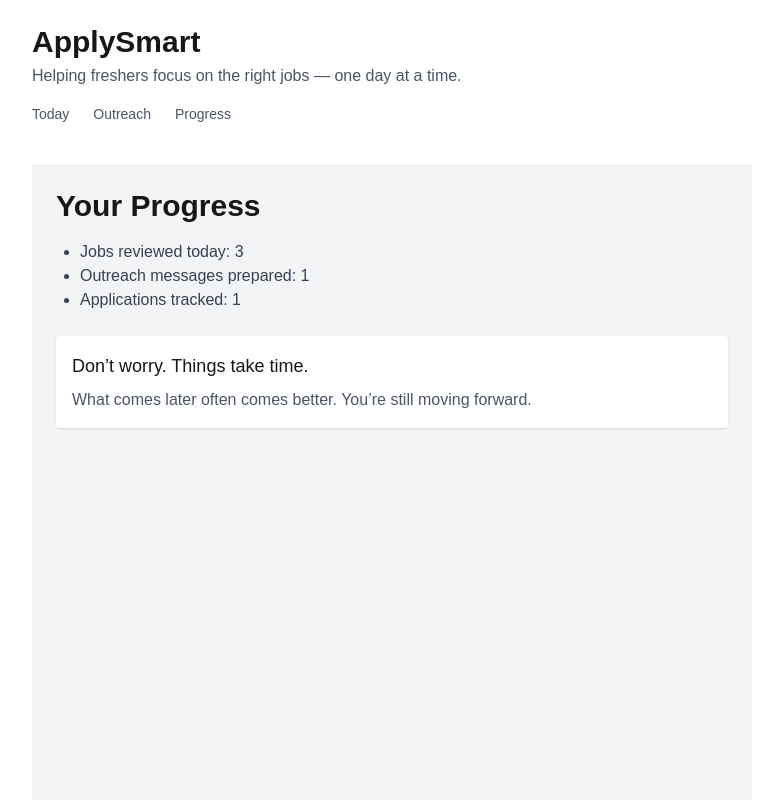
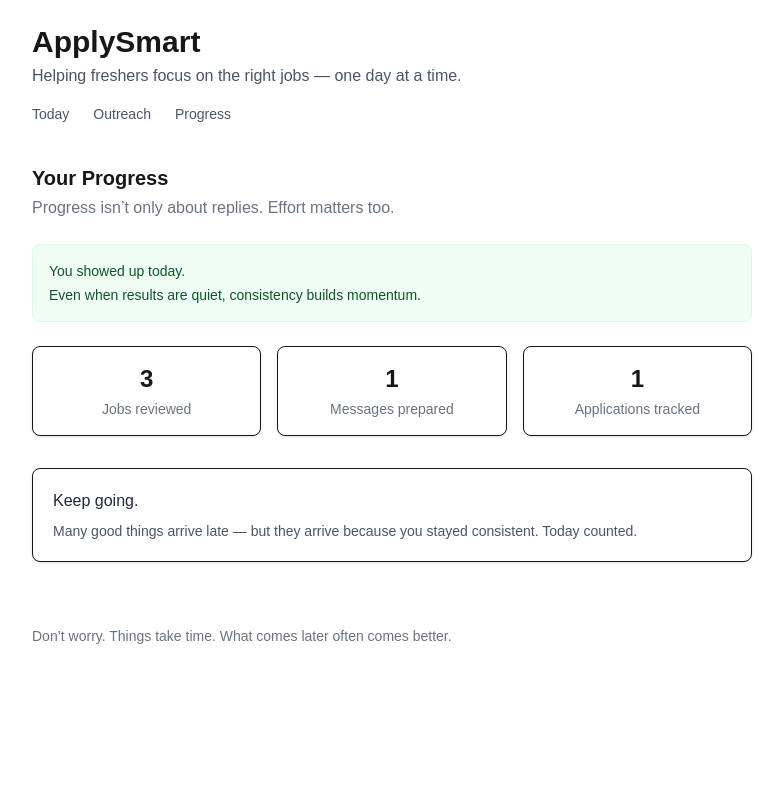
Before and after one commit to parth7547/applysmart, a Next.js app: page /progress in a window 1280 px wide. Shown: the top 800 px of the page, without its empty margins (248-1031 px from the left). Built offline with nearby package versions, Linux system fonts and the light colour scheme.

Commit message:
Polish progress page with validation and motivation

```diff
--- a/app/progress/page.tsx
+++ b/app/progress/page.tsx
@@ -1,25 +1,60 @@
 export default function ProgressPage() {
   return (
-    <main className="min-h-screen bg-gray-100 p-6">
-      <h1 className="text-3xl font-bold mb-4">
-        Your Progress
-      </h1>
+    <>
+      {/* Page Header */}
+      <section className="mb-6">
+        <h2 className="text-xl font-semibold">
+          Your Progress
+        </h2>
+        <p className="text-gray-500 mt-1">
+          Progress isn’t only about replies. Effort matters too.
+        </p>
+      </section>
 
-      <ul className="mb-6 text-gray-700 list-disc pl-6">
-        <li>Jobs reviewed today: 3</li>
-        <li>Outreach messages prepared: 1</li>
-        <li>Applications tracked: 1</li>
-      </ul>
-
-      <div className="bg-white p-4 rounded shadow">
-        <p className="text-lg font-medium">
-          Don’t worry. Things take time.
+      {/* Validation Card */}
+      <div className="mb-6 bg-green-50 border border-green-100 p-4 rounded-lg text-sm text-green-900">
+        <p className="font-medium">
+          You showed up today.
         </p>
-        <p className="text-gray-600 mt-2">
-          What comes later often comes better.
-          You’re still moving forward.
+        <p className="mt-1">
+          Even when results are quiet, consistency builds momentum.
         </p>
       </div>
-    </main>
+
+      {/* Effort Summary */}
+      <div className="grid grid-cols-3 gap-4 mb-8">
+        <div className="bg-white border rounded-lg p-4 text-center shadow-sm">
+          <p className="text-2xl font-semibold">3</p>
+          <p className="text-sm text-gray-500 mt-1">
+            Jobs reviewed
+          </p>
+        </div>
+
+        <div className="bg-white border rounded-lg p-4 text-center shadow-sm">
+          <p className="text-2xl font-semibold">1</p>
+          <p className="text-sm text-gray-500 mt-1">
+            Messages prepared
+          </p>
+        </div>
+
+        <div className="bg-white border rounded-lg p-4 text-center shadow-sm">
+          <p className="text-2xl font-semibold">1</p>
+          <p className="text-sm text-gray-500 mt-1">
+            Applications tracked
+          </p>
+        </div>
+      </div>
+
+      {/* Motivation Section */}
+      <div className="bg-white border rounded-lg p-5 shadow-sm">
+        <p className="text-gray-800 font-medium">
+          Keep going.
+        </p>
+        <p className="text-gray-600 mt-2 text-sm">
+          Many good things arrive late — but they arrive because you stayed
+          consistent. Today counted.
+        </p>
+      </div>
+    </>
   );
 }
```
